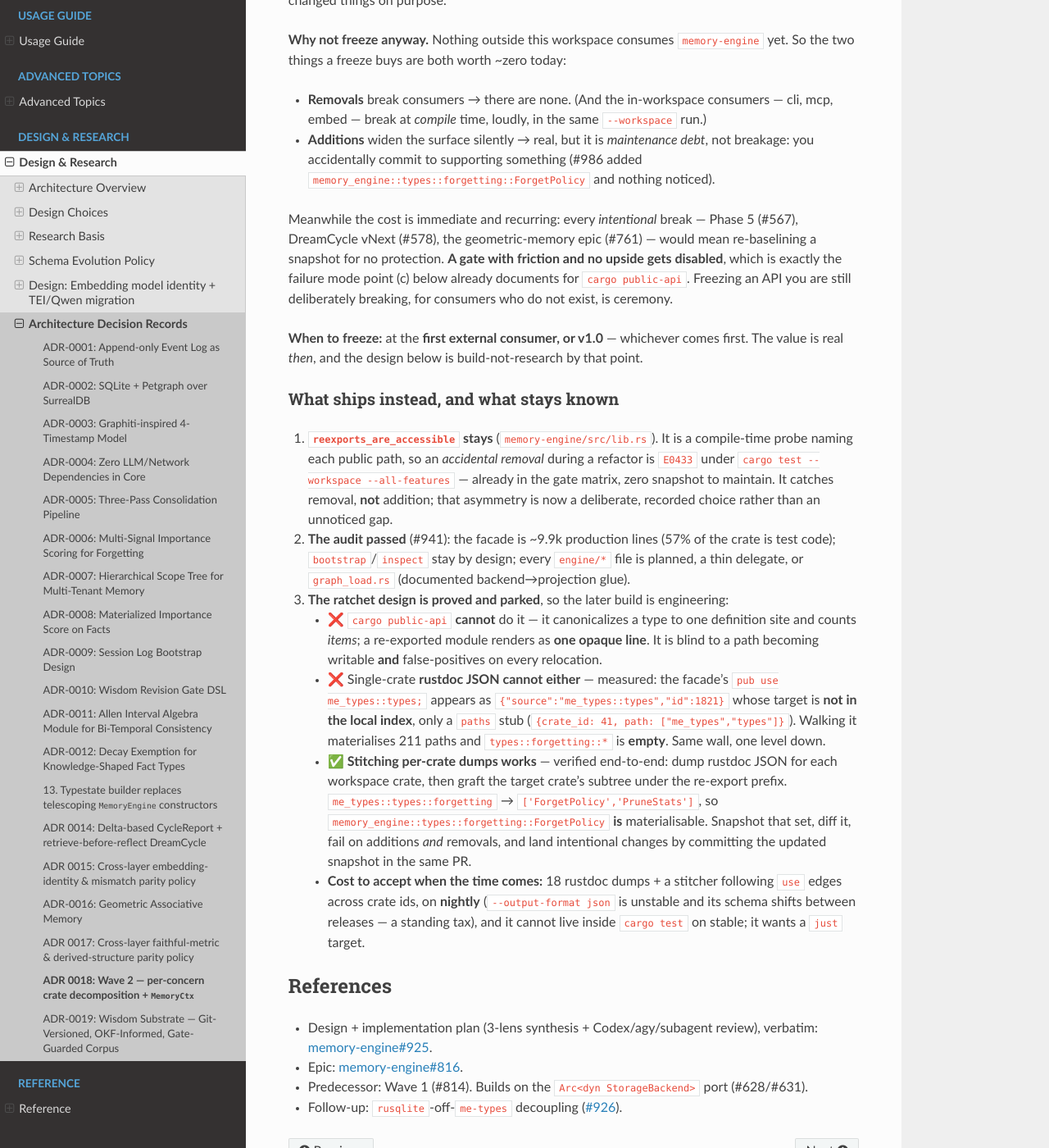
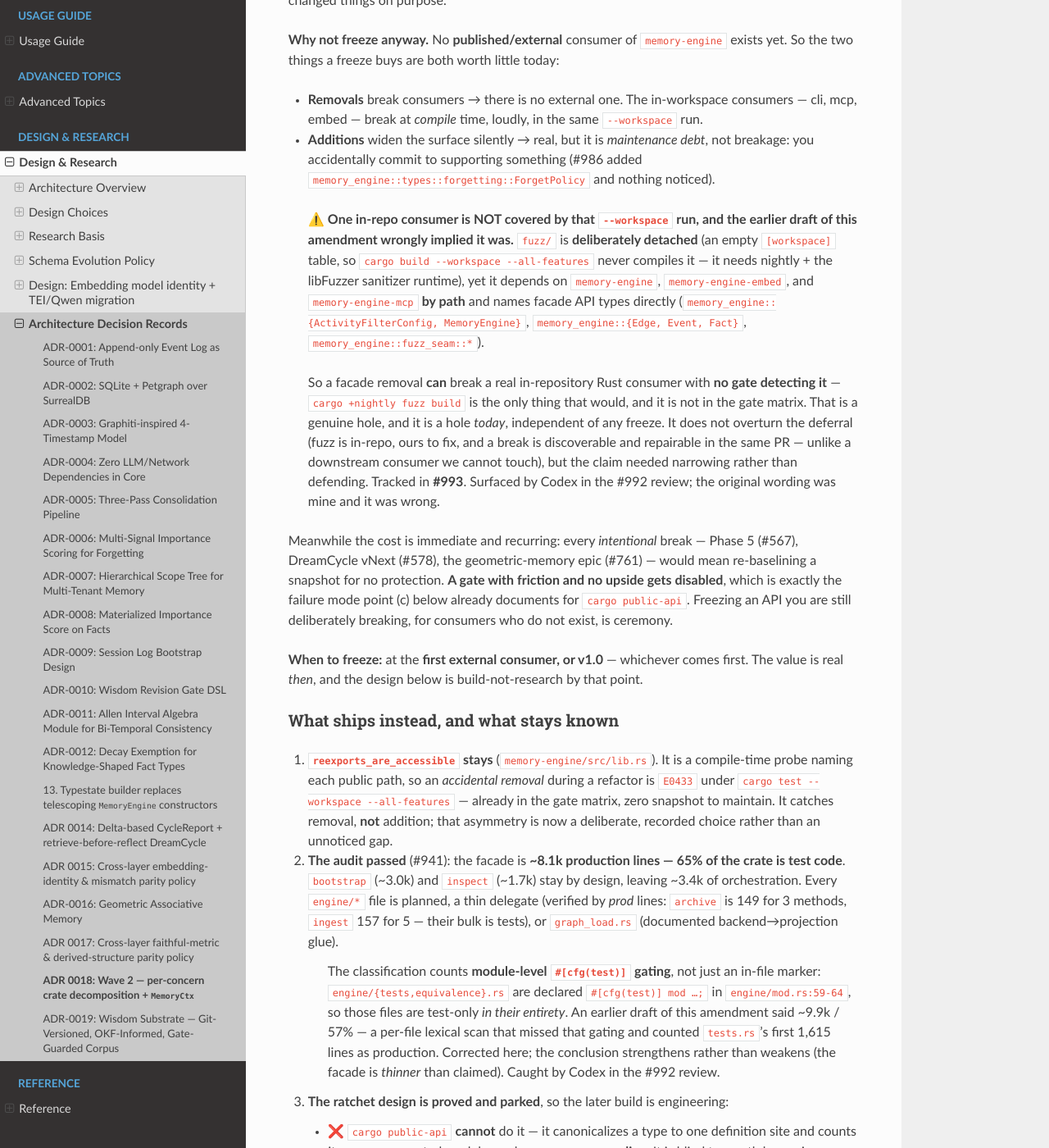
Before and after one commit to dutiona/memory-engine, a Sphinx documentation site: the page built from docs/design/adr/0018-wave2-crate-decomposition-memoryctx.md, in a window 1280 px wide and 1400 px high, scrolled down 4737 px. Shown: the whole window at 82% size. Built offline with Sphinx 7.4.7 and the Read the Docs theme 3.1.0, drawn with Linux system fonts in a browser that asks for light colours; pages that are not in the unit, such as notebooks, are missing from menus.

Commit message:
test(core): pin the exact offload mapping; correct the audit's prod/test split
Two Codex review [LOW]s, both fair.

1. THE TESTS DID NOT PIN WHAT THE PR CLAIMED. The panic test asserted only
   msg.starts_with("offloaded task failed:"), so a mutation returning
   Internal("offloaded task failed: wrong") stayed green — dropping the JoinError's
   own text, which is the part that makes the error diagnosable. And the
   "happy path" test never invoked spawn_join_err at all: it asserted tokio joins a
   non-panicking task, which is tokio's invariant, not ours. Tautological coverage.

   Now: the panic test asserts the FULL formatted message, built from the same
   JoinError the mapper receives (honest without hard-coding tokio's wording, which
   is not ours to pin). Adds the cancellation path — the other way a join fails, which
   nothing covered. Replaces the tautology with the test that actually matters: a
   closure's own Err propagates untouched and never reaches spawn_join_err. That is
   the distinction the module doc claims — the mapper must not swallow a real store
   error into a generic Internal — and it was the one thing untested.

2. THE AUDIT'S ~9.9k/57% SPLIT WAS A LEXICAL HEURISTIC, NOT A CLASSIFICATION. It
   scanned each file for an in-file #[cfg(test)] marker, missing MODULE-level gating:
   engine/{tests,equivalence}.rs are declared `#[cfg(test)] mod ...;` at
   engine/mod.rs:59-64, so those files are test-only entirely — yet tests.rs's first
   1,615 lines were counted as production.

   Corrected to 8.1k prod / 65% test, measured by resolving cfg(test) module
   declarations first. Codex's closing note is right: the conclusion strengthens —
   the facade is THINNER than claimed (~3.4k orchestration once bootstrap+inspect,
   which stay by design, are set aside).

anti-#903: 1975 = 1971 + 4, accounted by NAME not arithmetic (3 unit + 1 doctest;
the earlier 1974 became 1975 because 2 tests were replaced by 3).

```diff
--- a/docs/design/adr/0018-wave2-crate-decomposition-memoryctx.md
+++ b/docs/design/adr/0018-wave2-crate-decomposition-memoryctx.md
@@ -206,14 +206,30 @@ and Wave 2 deliberately broke the API **four** times anyway (point 8 (a)–(d)).
 that Wave 2 changed nothing is not a check we can pass, because Wave 2 changed things on
 purpose.
 
-**Why not freeze anyway.** Nothing outside this workspace consumes `memory-engine` yet.
-So the two things a freeze buys are both worth ~zero today:
+**Why not freeze anyway.** No **published/external** consumer of `memory-engine` exists
+yet. So the two things a freeze buys are both worth little today:
 
-- **Removals** break consumers → there are none. (And the in-workspace consumers — cli,
-  mcp, embed — break at *compile* time, loudly, in the same `--workspace` run.)
+- **Removals** break consumers → there is no external one. The in-workspace consumers —
+  cli, mcp, embed — break at *compile* time, loudly, in the same `--workspace` run.
 - **Additions** widen the surface silently → real, but it is *maintenance debt*, not
   breakage: you accidentally commit to supporting something (#986 added
   `memory_engine::types::forgetting::ForgetPolicy` and nothing noticed).
+
+> ⚠️ **One in-repo consumer is NOT covered by that `--workspace` run, and the earlier
+> draft of this amendment wrongly implied it was.** `fuzz/` is **deliberately detached**
+> (an empty `[workspace]` table, so `cargo build --workspace --all-features` never
+> compiles it — it needs nightly + the libFuzzer sanitizer runtime), yet it depends on
+> `memory-engine`, `memory-engine-embed`, and `memory-engine-mcp` **by path** and names
+> facade API types directly (`memory_engine::{ActivityFilterConfig, MemoryEngine}`,
+> `memory_engine::{Edge, Event, Fact}`, `memory_engine::fuzz_seam::*`).
+>
+> So a facade removal **can** break a real in-repository Rust consumer with **no gate
+> detecting it** — `cargo +nightly fuzz build` is the only thing that would, and it is
+> not in the gate matrix. That is a genuine hole, and it is a hole *today*, independent
+> of any freeze. It does not overturn the deferral (fuzz is in-repo, ours to fix, and a
+> break is discoverable and repairable in the same PR — unlike a downstream consumer we
+> cannot touch), but the claim needed narrowing rather than defending. Tracked in **#993**.
+> Surfaced by Codex in the #992 review; the original wording was mine and it was wrong.
 
 Meanwhile the cost is immediate and recurring: every *intentional* break — Phase 5 (#567),
 DreamCycle vNext (#578), the geometric-memory epic (#761) — would mean re-baselining a
@@ -231,9 +247,19 @@ The value is real *then*, and the design below is build-not-research by that poi
    under `cargo test --workspace --all-features` — already in the gate matrix, zero
    snapshot to maintain. It catches removal, **not** addition; that asymmetry is now a
    deliberate, recorded choice rather than an unnoticed gap.
-2. **The audit passed** (#941): the facade is ~9.9k production lines (57% of the crate is
-   test code); `bootstrap`/`inspect` stay by design; every `engine/*` file is planned, a
-   thin delegate, or `graph_load.rs` (documented backend→projection glue).
+2. **The audit passed** (#941): the facade is **~8.1k production lines — 65% of the crate
+   is test code**. `bootstrap` (~3.0k) and `inspect` (~1.7k) stay by design, leaving ~3.4k
+   of orchestration. Every `engine/*` file is planned, a thin delegate (verified by *prod*
+   lines: `archive` is 149 for 3 methods, `ingest` 157 for 5 — their bulk is tests), or
+   `graph_load.rs` (documented backend→projection glue).
+
+   > The classification counts **module-level `#[cfg(test)]` gating**, not just an in-file
+   > marker: `engine/{tests,equivalence}.rs` are declared `#[cfg(test)] mod …;` in
+   > `engine/mod.rs:59-64`, so those files are test-only *in their entirety*. An earlier
+   > draft of this amendment said ~9.9k / 57% — a per-file lexical scan that missed that
+   > gating and counted `tests.rs`'s first 1,615 lines as production. Corrected here; the
+   > conclusion strengthens rather than weakens (the facade is *thinner* than claimed).
+   > Caught by Codex in the #992 review.
 3. **The ratchet design is proved and parked**, so the later build is engineering:
    - ❌ `cargo public-api` **cannot** do it — it canonicalizes a type to one definition
      site and counts *items*; a re-exported module renders as **one opaque line**. It is
```
Also changed, not shown: 1 other file.
